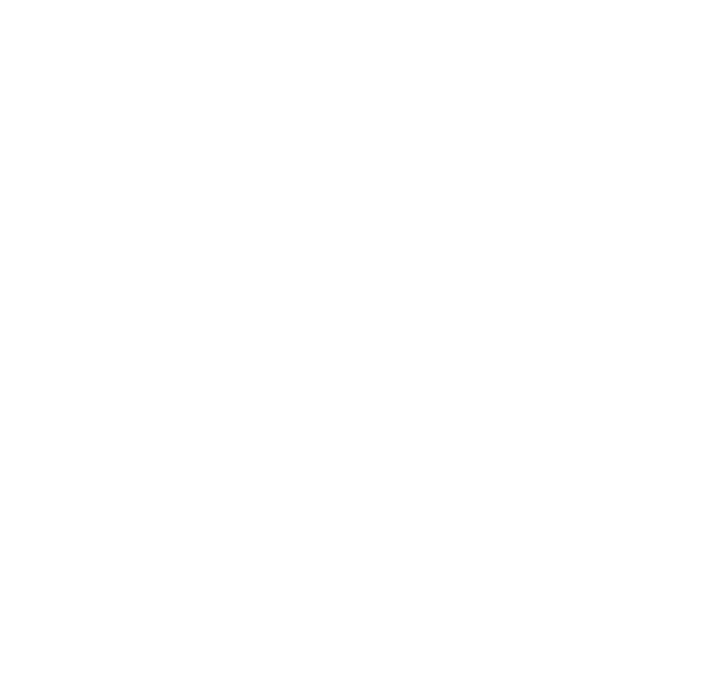
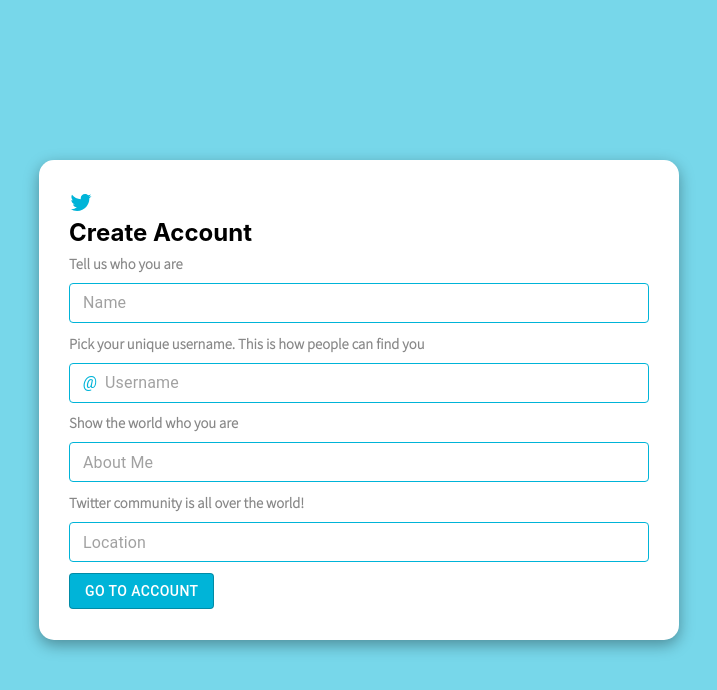
Before and after one commit to amedra13/TwitterClone, a React (Create React App) app: page /createAccount in a window 1280 px wide. Shown: the top 690 px of the page, without its empty margins (281-998 px from the left). Built offline with nearby package versions, Linux system fonts and the light colour scheme; a web font is replaced by a local one.

Commit message:
create createAccount page

```diff
--- a/src/App.js
+++ b/src/App.js
@@ -1,6 +1,8 @@
 import './styles/App.scss';
 import MainPage from './pages/main/MainPage';
 import Signup from './pages/signup/Signup';
+import CreateAccount from './pages/createAccount/CreateAccount';
+import Login from './pages/login/Login';
 import { BrowserRouter as Router, Switch, Route } from 'react-router-dom';
 
 function App() {
@@ -9,6 +11,8 @@
 			<Router>
 				<Switch>
 					<Route exact path="/" component={Signup} />
+					<Route exact path="/createAccount" component={CreateAccount} />
+					<Route exact path="/login" component={Login} />
 					<Route exact path="/home" component={MainPage} />
 				</Switch>
 			</Router>
--- /dev/null
+++ b/src/pages/createAccount/CreateAccount.js
@@ -0,0 +1,115 @@
+import React, { useState } from 'react';
+import TwitterIcon from '@material-ui/icons/Twitter';
+import TextField from '@material-ui/core/TextField';
+import Button from '@material-ui/core/Button';
+import InputAdornment from '@material-ui/core/InputAdornment';
+import { makeStyles, withStyles } from '@material-ui/core/styles';
+
+const useStyles = makeStyles((theme) => ({
+	button: {
+		backgroundColor: '#00b4d8',
+		color: 'white',
+	},
+	icon: {
+		color: '#00b4d8',
+	},
+}));
+
+const CssTextField = withStyles({
+	root: {
+		'& .MuiOutlinedInput-root': {
+			margin: '10px 0',
+			'& fieldset': {
+				borderColor: '#00b4d8',
+			},
+			'&.Mui-focused fieldset': {
+				borderColor: '#00b4d8',
+			},
+		},
+	},
+})(TextField);
+
+const CreateAccount = () => {
+	const [name, setName] = useState('');
+	const [username, setUsername] = useState('');
+	const [aboutMe, setAboutMe] = useState('');
+	const [location, setLocation] = useState('');
+	const classes = useStyles();
+
+	const addUserInfo = (e) => {
+		e.preventDefault();
+		console.log(name, username, aboutMe, location);
+	};
+
+	return (
+		<div className="createAccount">
+			<div className="createAccount__container">
+				<div className="createAccount__header">
+					<TwitterIcon className={classes.icon} />
+					<h2>Create Account</h2>
+				</div>
+				<form onSubmit={addUserInfo}>
+					<div className="formDiv">
+						<h5>Tell us who you are</h5>
+						<CssTextField
+							variant="outlined"
+							placeholder="Name"
+							size="small"
+							value={name}
+							fullWidth
+							onChange={(e) => setName(e.target.value)}
+						/>
+					</div>
+					<div className="formDiv">
+						<h5>Pick your unique username. This is how people can find you</h5>
+						<CssTextField
+							variant="outlined"
+							placeholder="Username"
+							size="small"
+							value={username}
+							InputProps={{
+								startAdornment: (
+									<InputAdornment position="start">
+										<i style={{ color: '#00b4d8' }}>&#64;</i>
+									</InputAdornment>
+								),
+							}}
+							fullWidth
+							onChange={(e) => setUsername(e.target.value)}
+						/>
+					</div>
+
+					<div className="formDiv">
+						<h5>Show the world who you are </h5>
+						<CssTextField
+							variant="outlined"
+							placeholder="About Me"
+							size="small"
+							value={aboutMe}
+							fullWidth
+							onChange={(e) => setAboutMe(e.target.value)}
+						/>
+					</div>
+
+					<div className="formDiv">
+						<h5>Twitter community is all over the world!</h5>
+						<CssTextField
+							variant="outlined"
+							placeholder="Location"
+							size="small"
+							value={location}
+							fullWidth
+							onChange={(e) => setLocation(e.target.value)}
+						/>
+					</div>
+
+					<Button type="submit" variant="outlined" className={classes.button}>
+						Go to Account
+					</Button>
+				</form>
+			</div>
+		</div>
+	);
+};
+
+export default CreateAccount;
--- a/src/pages/signup/Signup.js
+++ b/src/pages/signup/Signup.js
@@ -1,4 +1,6 @@
-import React from 'react';
+import React, { useState } from 'react';
+import { useHistory } from 'react-router-dom';
+import axios from 'axios';
 import TextField from '@material-ui/core/TextField';
 import Button from '@material-ui/core/Button';
 import SearchIcon from '@material-ui/icons/Search';
@@ -9,8 +11,8 @@
 
 const useStyles = makeStyles((theme) => ({
 	inputField: {
-		margin: '5px 0',
-		color: '#00b4d8 !important',
+		margin: '10px 0',
+		borderColor: '#00b4d8 ',
 	},
 	button: {
 		backgroundColor: '#00b4d8',
@@ -19,7 +21,27 @@
 }));
 
 const Signup = () => {
+	const [email, setEmail] = useState('');
+	const [password, setPassword] = useState('');
+	let history = useHistory();
 	const classes = useStyles();
+
+	const submitHandler = (e) => {
+		e.preventDefault();
+		axios
+			.post('http://localhost:8080/signup', {
+				email: email,
+				password: password,
+			})
+			.then((res) => {
+				console.log(res.data.message);
+				history.push('/createAccount');
+			})
+			.catch((err) => console.log(err));
+
+		setEmail('');
+		setPassword('');
+	};
 
 	return (
 		<div className="signup">
@@ -47,22 +69,34 @@
 						<h5>Join Twitter today.</h5>
 					</div>
 					<div className="signup__rightForm">
-						<form action="">
+						<form onSubmit={submitHandler}>
 							<TextField
 								className={classes.inputField}
 								variant="outlined"
 								placeholder="Email"
+								size="small"
+								value={email}
+								onChange={(e) => setEmail(e.target.value)}
 							/>
 							<TextField
 								className={classes.inputField}
 								variant="outlined"
 								placeholder="Password"
+								size="small"
+								value={password}
+								onChange={(e) => setPassword(e.target.value)}
 							/>
 							<div className="formBottom">
-								<Button className={classes.button} variant="contained">
+								<Button
+									className={classes.button}
+									variant="contained"
+									type="submit"
+								>
 									Get Started
 								</Button>
-								<p>Have an Account?</p>
+								<p>
+									Have an Account? <a href="/login">Log in</a>
+								</p>
 							</div>
 						</form>
 					</div>
--- a/src/styles/singup.scss
+++ b/src/styles/singup.scss
@@ -42,6 +42,7 @@
 .signup__rightHeader {
 	h5 {
 		margin: 15px 0;
+		font-family: $post-textFont;
 	}
 }
 .signup__rightForm {
@@ -52,6 +53,45 @@
 			display: flex;
 			justify-content: space-between;
 			align-items: center;
+			margin: 10px 0;
+			font-family: $post-textFont;
+		}
+		a {
+			color: #00b4d8;
 		}
 	}
 }
+
+.createAccount {
+	background-color: #00b4d888;
+	display: flex;
+	justify-content: center;
+	align-items: center;
+	height: 100vh;
+}
+.createAccount__container {
+	background-color: white;
+	box-shadow: rgba(0, 0, 0, 0.35) 0px 5px 15px;
+	border-radius: 15px;
+	padding: 30px;
+	height: 60%;
+	width: 50%;
+	h5 {
+		font-family: $post-textFont;
+		font-weight: 600;
+		color: rgba(51, 51, 51, 0.589);
+	}
+	.createAccount__header {
+		height: 15%;
+	}
+	form {
+		height: 85%;
+		display: flex;
+		flex-direction: column;
+		justify-content: space-evenly;
+		align-items: flex-start;
+		.formDiv {
+			width: 100%;
+		}
+	}
+}
```
